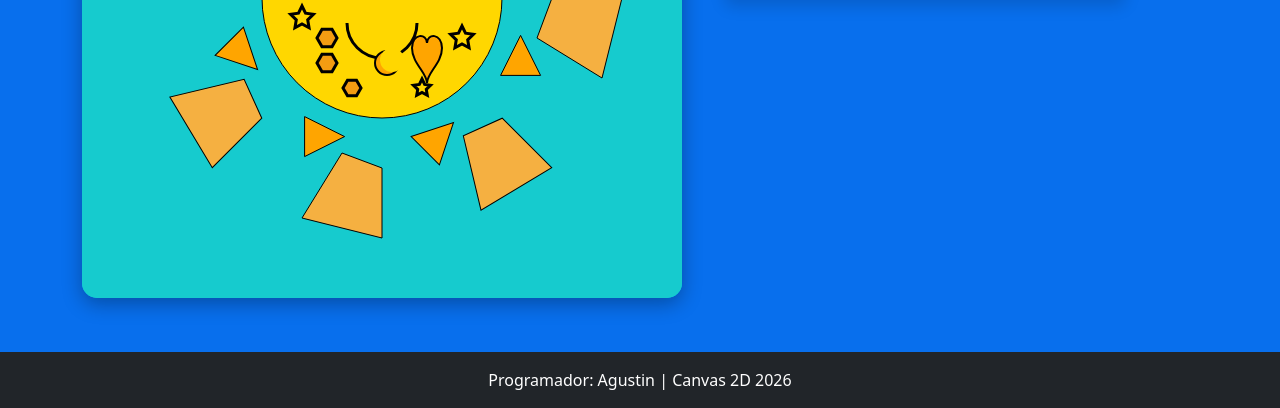
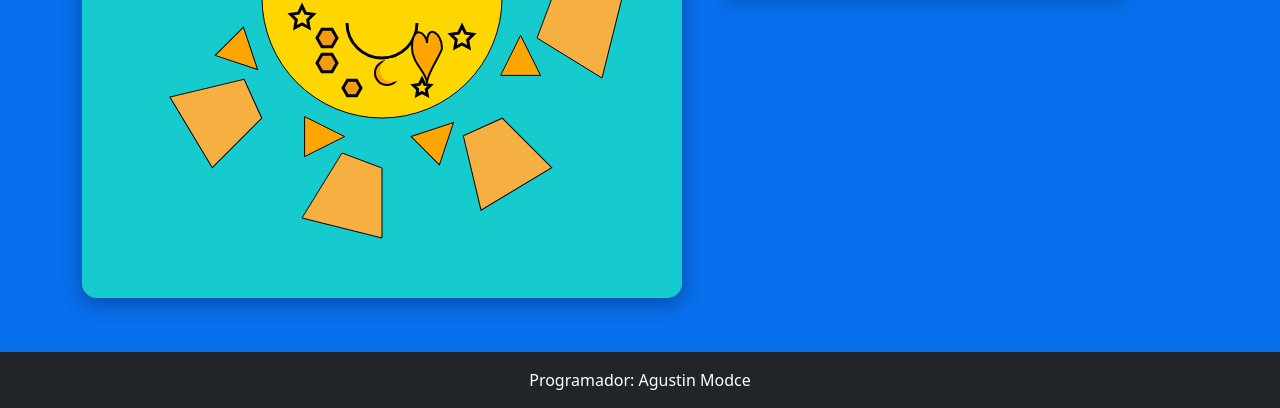
Before and after one commit to ModceMtz/canvas-proyecto, a plain HTML site: page index.html in a window 1280 px wide. Shown: the part 419-827 px from the top of the page. Drawn offline with nearby package versions, Linux system fonts and the light colour scheme.

Commit message:
Commit final final

```diff
--- a/assets/js/main.js
+++ b/assets/js/main.js
@@ -1,29 +1,18 @@
-/* =====================================================
-   PROYECTO CANVAS API
-   Figura: Sol decorativo
-   Autor: Agustin
-=====================================================*/
 
 const canvas = document.getElementById("canvas");
 const ctx = canvas.getContext("2d");
 
-/* =====================
-   CENTRO DEL SOL
-=====================*/
+//CENTRO DEL SOL
 const cx = canvas.width / 2;
 const cy = canvas.height / 2;
 
 
-/* =====================
-   FONDO
-=====================*/
+//FONDO
 ctx.fillStyle="#16cbce";
 ctx.fillRect(0,0,600,600);
 
 
-/* =====================
-   SOL PRINCIPAL
-=====================*/
+//SOL PRINCIPAL
 ctx.beginPath();
 ctx.arc(cx,cy,120,0,Math.PI*2);
 ctx.fillStyle="gold";
@@ -31,9 +20,7 @@ ctx.fill();
 ctx.stroke();
 
 
-/* =====================
-   RAYOS TRAPECIOS
-=====================*/
+//RAYOS TRAPECIOS
 function trapecio(x,y,rot){
     ctx.save();
     ctx.translate(x,y);
@@ -62,9 +49,7 @@ for(let i=0;i<8;i++){
 }
 
 
-/* =====================
-   TRIANGULOS
-=====================*/
+//TRIANGULOS
 function triangulo(x,y,rot){
     ctx.save();
     ctx.translate(x,y);
@@ -92,9 +77,7 @@ for(let i=0;i<8;i++){
 }
 
 
-/* =====================
-   OJOS
-=====================*/
+//OJOS
 ctx.beginPath();
 ctx.arc(cx-40,cy-20,15,0,Math.PI*2);
 ctx.fillStyle="#2c2c54";
@@ -105,18 +88,14 @@ ctx.arc(cx+40,cy-20,15,0,Math.PI*2);
 ctx.fill();
 
 
-/* =====================
-   SONRISA
-=====================*/
+//SONRISA
 ctx.beginPath();
 ctx.arc(cx,cy+25,35,0,Math.PI);
 ctx.lineWidth=3;
 ctx.stroke();
 
 
-/* =====================
-   ESTRELLAS
-=====================*/
+//ESTRELLAS
 function estrella(x,y,r){
     ctx.beginPath();
     for(let i=0;i<5;i++){
@@ -139,9 +118,7 @@ estrella(cx + 80, cy + 40, 12);
 estrella(cx + 40, cy + 90, 9);
 
 
-/* =====================
-   HEXAGONOS
-=====================*/
+//HEXAGONOS
 function hexagono(x,y,r){
     ctx.beginPath();
     for(let i=0;i<6;i++){
@@ -165,11 +142,9 @@ hexagono(cx - 55, cy + 65, 10);
 hexagono(cx - 30, cy + 90, 9);
 
 
-/* =====================
-   LUNA
-=====================*/
+//LUNA
 ctx.beginPath();
-ctx.arc(cx + 5, cy + 65, 12, 0, Math.PI * 2);
+ctx.arc(cx + 5, cy + 75, 12, 0, Math.PI * 2);
 ctx.fillStyle = "orange";
 ctx.fill();
 ctx.lineWidth = 2;
@@ -177,21 +152,19 @@ ctx.strokeStyle = "black";
 ctx.stroke();
 
 ctx.beginPath();
-ctx.arc(cx + 10, cy + 62, 12, 0, Math.PI * 2);
+ctx.arc(cx + 10, cy + 72, 12, 0, Math.PI * 2);
 ctx.fillStyle = "gold";
 ctx.fill();
 
 
-/* =====================
-   CORAZON
-=====================*/
+// CORAZON
 ctx.beginPath();
 ctx.moveTo(cx + 45, cy + 45);
 
-ctx.bezierCurveTo(cx + 45, cy + 35, cx + 60, cy + 35, cx + 60, cy + 50);
-ctx.bezierCurveTo(cx + 60, cy + 65, cx + 45, cy + 75, cx + 45, cy + 85);
+ctx.bezierCurveTo(cx + 45, cy + 25, cx + 60, cy + 35, cx + 60, cy + 50);
+ctx.bezierCurveTo(cx + 60, cy + 55, cx + 45, cy + 75, cx + 45, cy + 85);
 ctx.bezierCurveTo(cx + 45, cy + 75, cx + 30, cy + 65, cx + 30, cy + 50);
-ctx.bezierCurveTo(cx + 30, cy + 35, cx + 45, cy + 35, cx + 45, cy + 45);
+ctx.bezierCurveTo(cx + 30, cy + 25, cx + 45, cy + 35, cx + 45, cy + 45);
 
 ctx.fillStyle = "orange";
 ctx.fill();
--- a/index.html
+++ b/index.html
@@ -9,7 +9,6 @@
 
 <link rel="icon" href="assets/img/icons8-sol-32.png">
 
-<!-- Bootstrap -->
 <link href="https://cdn.jsdelivr.net/npm/bootstrap@5.3.2/dist/css/bootstrap.min.css" rel="stylesheet">
 
 <link rel="stylesheet" href="assets/css/styles.css">
@@ -17,7 +16,6 @@
 
 <body>
 
-<!-- NAVBAR -->
 <nav class="navbar navbar-dark bg-dark">
 <div class="container">
 <span class="navbar-brand">
@@ -26,17 +24,16 @@
 </div>
 </nav>
 
-<!-- CONTENIDO -->
+
 <div class="container mt-4">
 <div class="row">
 
-<!-- CANVAS -->
+
 <div class="col-md-6 text-center">
 <h4>Dibujo por Programación</h4>
 <canvas id="canvas" width="600" height="600"></canvas>
 </div>
 
-<!-- IMAGEN ORIGINAL -->
 <div class="col-md-6 text-center">
 <h4>Imagen Original</h4>
 <img src="assets/img/Imajen.png"
@@ -46,9 +43,8 @@
 </div>
 </div>
 
-<!-- FOOTER -->
 <footer class="bg-dark text-white text-center p-3 mt-5">
-Programador: Agustin | Canvas 2D 2026
+Programador: Agustin Modce
 </footer>
 
 <script src="assets/js/main.js"></script>
```
